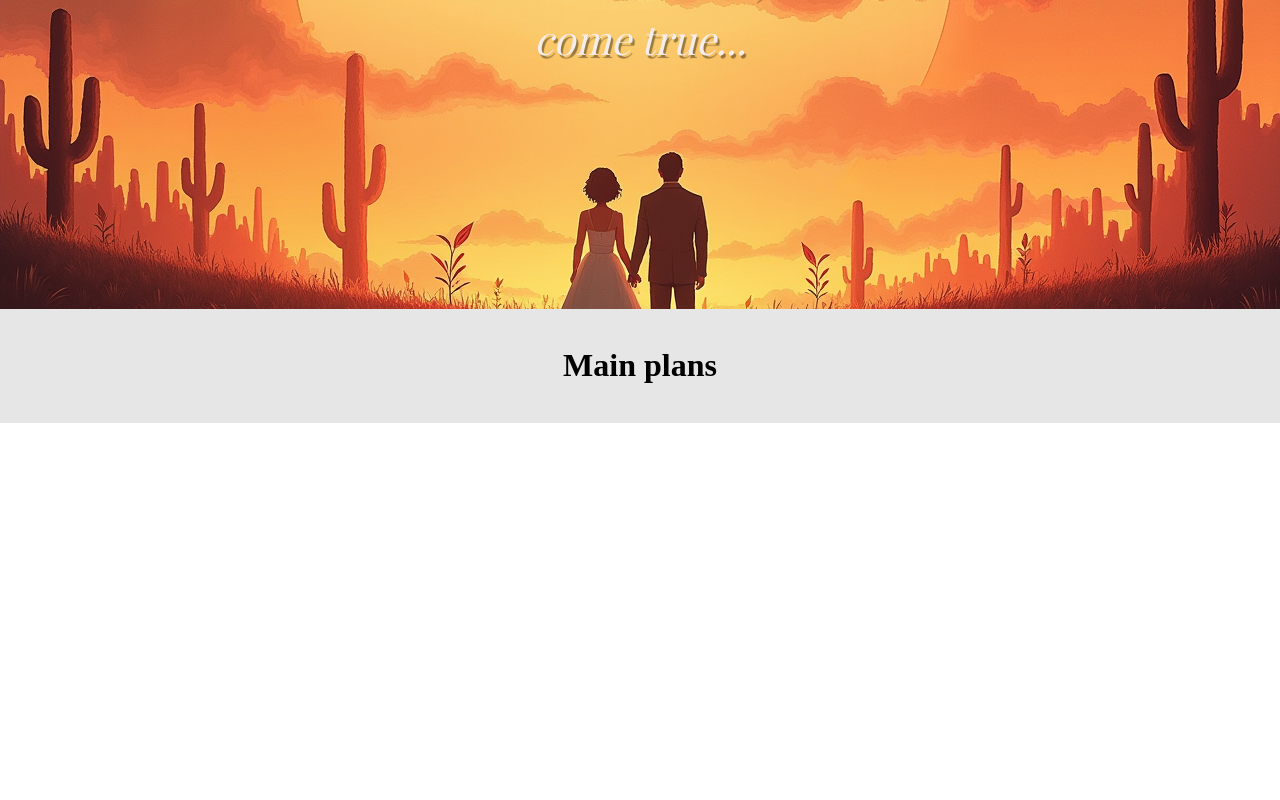
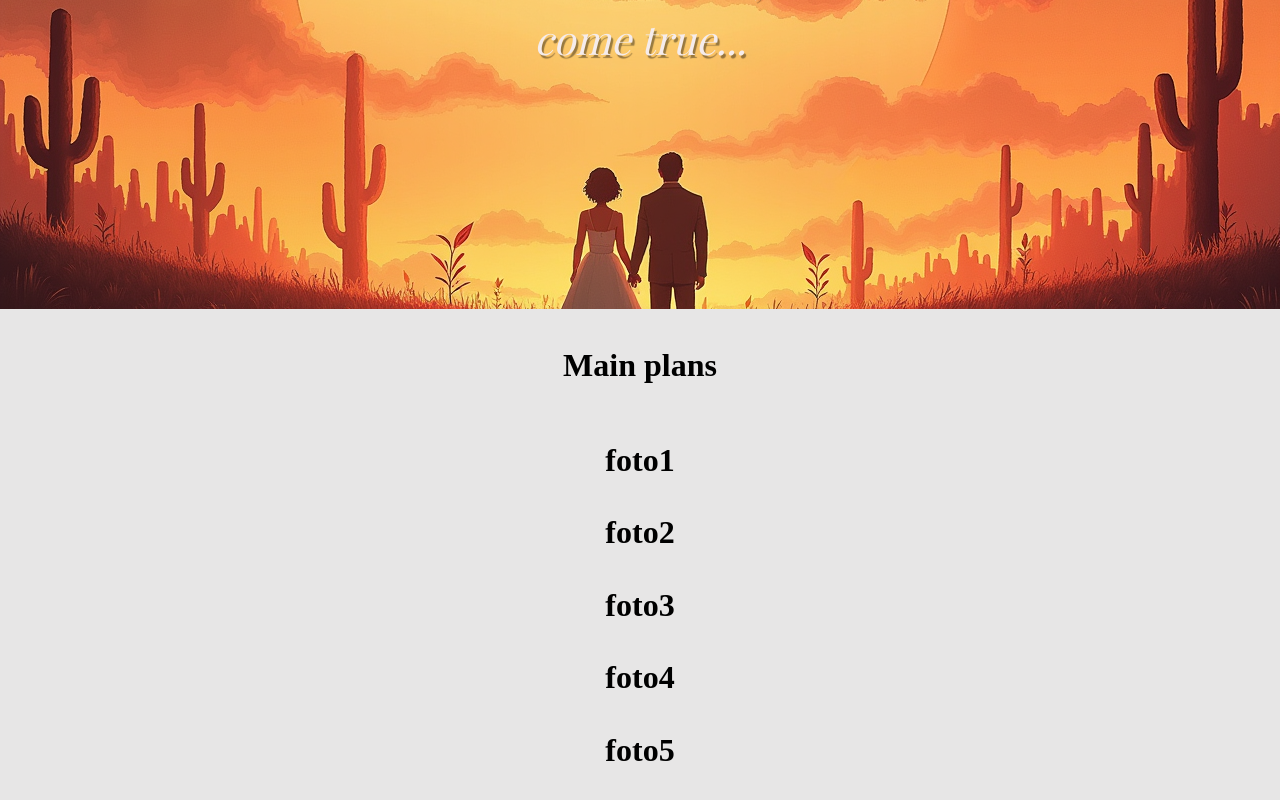
Before and after one commit to Matheus-Freitas0/future-plans-react, a React (Vite) app: page / in a window 1280 px wide. Shown: the part 491-1291 px from the top of the page. Before the commit the page ends 914 px from the top, so only its background shows below. Built offline with nearby package versions, Linux system fonts and the light colour scheme; a web font is replaced by a local one.

Commit message:
Added 5 new div elements with h1 tags containing 'foto1' to 'foto5' text inside the 'important-plans' div.

```diff
--- a/src/components/HomePage/ImportantPlans.jsx
+++ b/src/components/HomePage/ImportantPlans.jsx
@@ -4,7 +4,21 @@ function ImportantPlans() {
         <div className="important-plans">
             <h1>Main plans</h1>
             <div>
-
+                <div>
+                    <h1>foto1</h1>
+                </div>
+                <div>
+                    <h1>foto2</h1>
+                </div>
+                <div>
+                    <h1>foto3</h1>
+                </div>
+                <div>
+                    <h1>foto4</h1>
+                </div>
+                <div>
+                    <h1>foto5</h1>
+                </div>
             </div>
         </div>
     )
```
